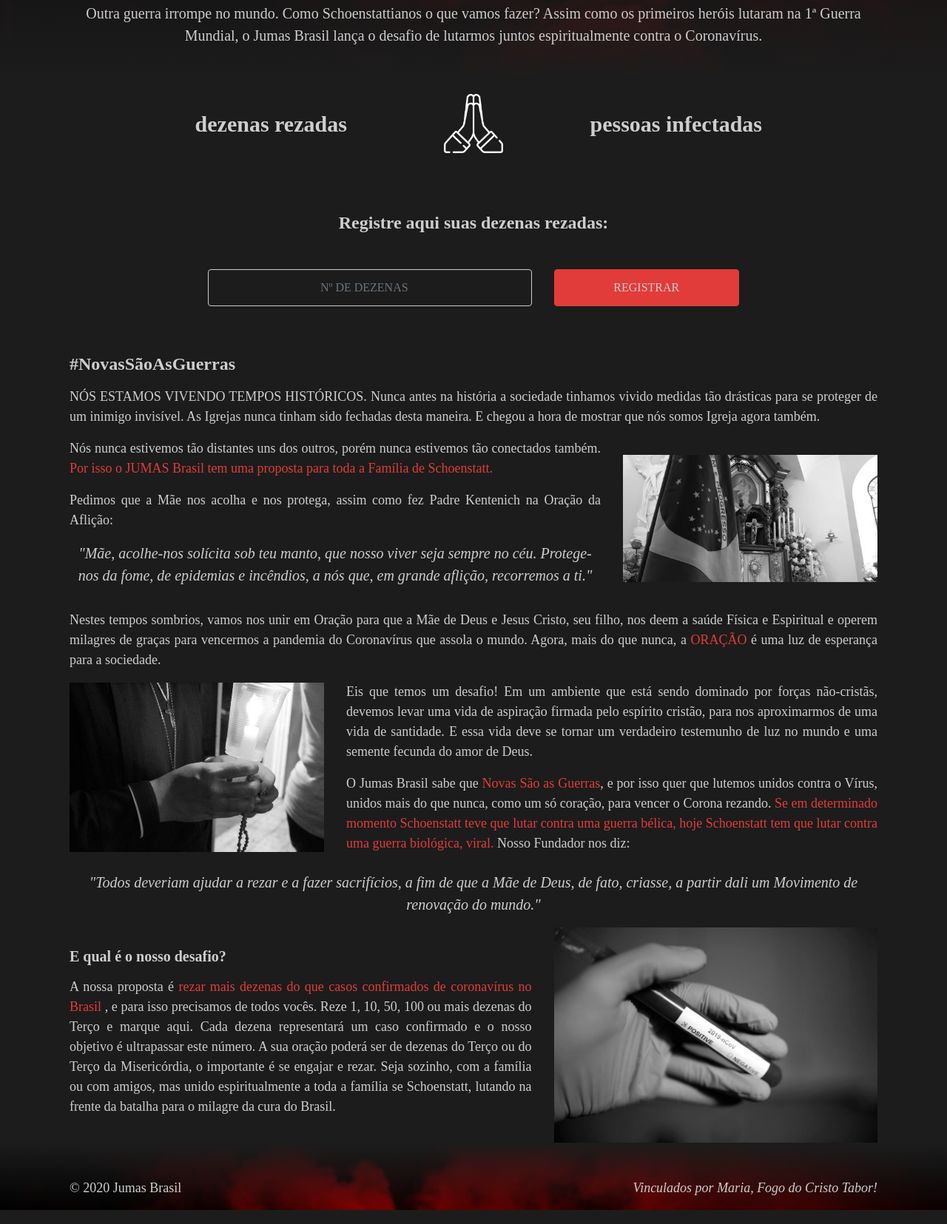
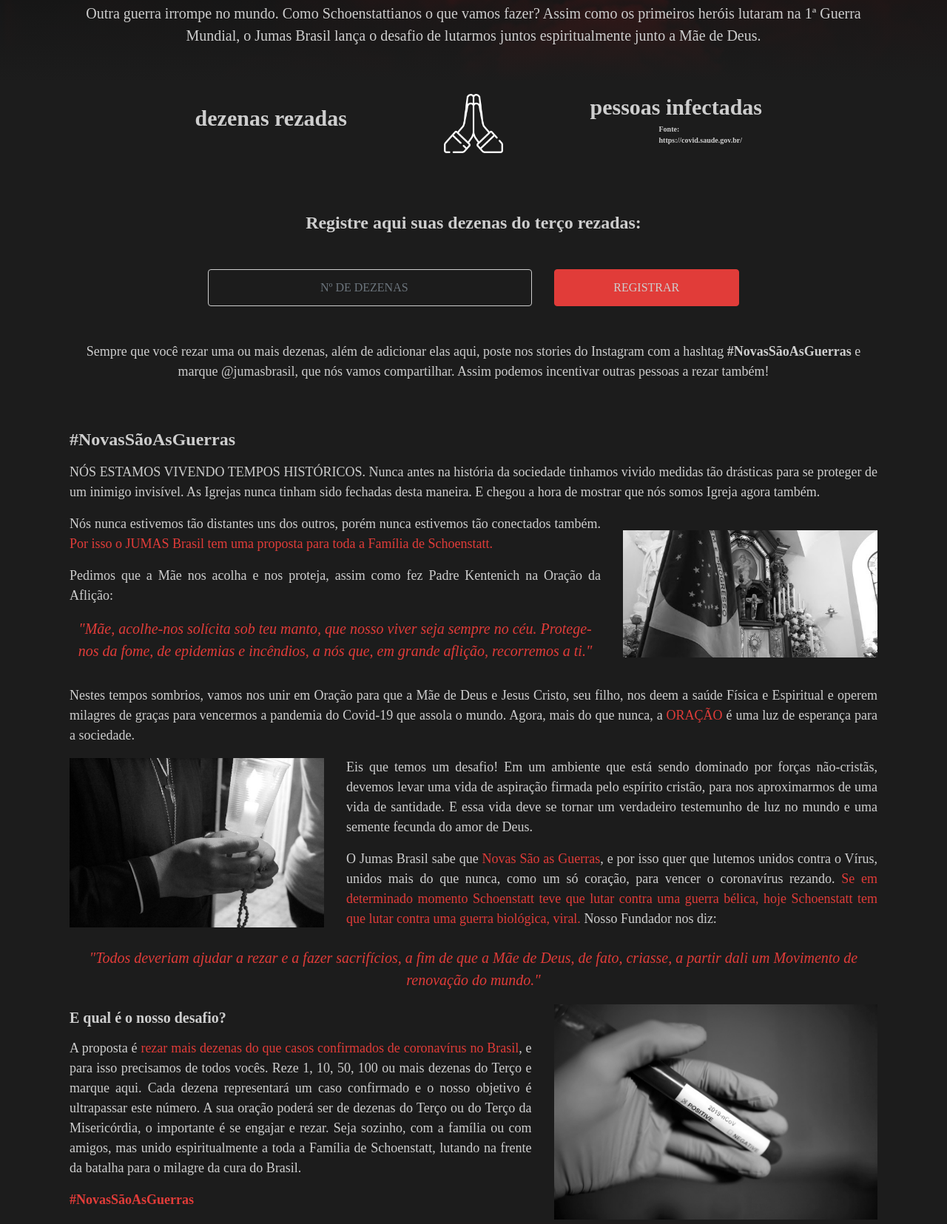
Before and after one commit to lucas-ssgomes/novasGuerras, a plain HTML site: page index.html in a window 1280 px wide. Shown: the part 397-2052 px from the top of the page at 74% size. Drawn offline with nearby package versions, Linux system fonts and the light colour scheme; no server answers; a web font is replaced by a local one.

Commit message:
ajustes de margem

```diff
--- a/index.html
+++ b/index.html
@@ -15,10 +15,10 @@
 
     <div class="header">
         <div class="container py-5">
-            <h1 class="font-weight-bold text-center">#NOVAS SÃO AS GUERRAS</h1>
+            <h1 class="font-weight-bold text-center">NOVAS SÃO AS GUERRAS</h1>
             <p class="subtitle text-center px-4 mt-3 mb-0">Outra guerra irrompe no mundo. Como Schoenstattianos o que vamos
                 fazer? Assim como os primeiros heróis lutaram na 1ª Guerra Mundial, o Jumas Brasil lança o desafio de
-                lutarmos juntos espiritualmente contra o Coronavírus. </p>
+                lutarmos juntos espiritualmente junto a Mãe de Deus. </p>
         </div>
     </div>
 
@@ -29,6 +29,7 @@
             <section class="d-flex flex-column justify-content-center align-items-center col-sm-5">
                 <span class="contagem-num text-red" id="qtd-dezenas"></span>
                 <span class="contagem-label">dezenas rezadas</h4>
+                    <p> </p>
             </section>
 
             <span class="image" class="d-flex justify-content-center align-items-center col-sm-2">
@@ -38,10 +39,11 @@
             <section class="d-flex flex-column justify-content-center align-items-center col-sm-5">
                 <span class="contagem-num text-red" id="qtd-corona"></span>
                 <span class="contagem-label">pessoas infectadas</h4>
+                <p class="fonte">Fonte: <a target="_blank" href="https://covid.saude.gov.br/">https://covid.saude.gov.br/</a></p>
             </section>
         </div>
 
-        <h2 class="font-weight-bold mt-5 pt-3 text-center">Registre aqui suas dezenas rezadas:</h2>
+        <h2 class="font-weight-bold mt-5 pt-3 text-center">Registre aqui suas dezenas do terço rezadas:</h2>
 
         <div class="row mt-5 justify-content-center">
             <div class="col-lg-5 col-md-6 col-sm-6 col-6">
@@ -54,9 +56,11 @@
 
         <span class="mt-3 d-block text-center" id="feedback"></span>
 
+        <span class="d-block mt-5 text-center">Sempre que você rezar uma ou mais dezenas, além de adicionar elas aqui, poste nos stories do Instagram com a hashtag <strong>#NovasSãoAsGuerras</strong> e marque <a target="_blank" href="https://www.instagram.com/jumasbrasil/">@jumasbrasil</a>, que nós vamos compartilhar. Assim podemos incentivar outras pessoas a rezar também!</span>
+
         <h2 class="font-weight-bold mt-5 pt-3">#NovasSãoAsGuerras</h2>
 
-        <p class="mt-3">NÓS ESTAMOS VIVENDO TEMPOS HISTÓRICOS. Nunca antes na história a sociedade tinhamos vivido
+        <p class="mt-3">NÓS ESTAMOS VIVENDO TEMPOS HISTÓRICOS. Nunca antes na história da sociedade tinhamos vivido
             medidas tão drásticas para se proteger de um inimigo invisível. As Igrejas nunca tinham sido fechadas desta
             maneira. E chegou a hora de mostrar que nós somos Igreja agora também.</p>
 
@@ -66,8 +70,8 @@
                     <span class="text-red">Por isso o JUMAS Brasil tem uma proposta para toda a Família de
                         Schoenstatt.
                     </span></p>
-                <p>Pedimos que a Mãe nos acolha e nos protega, assim como fez Padre Kentenich na Oração da Aflição:
-                    <blockquote class="blockquote text-center font-italic">"Mãe, acolhe-nos solícita sob teu manto,
+                <p>Pedimos que a Mãe nos acolha e nos proteja, assim como fez Padre Kentenich na Oração da Aflição:
+                    <blockquote class="blockquote text-center font-italic text-red">"Mãe, acolhe-nos solícita sob teu manto,
                         que nosso viver seja sempre no céu. Protege-nos da fome, de epidemias e incêndios, a nós que, em
                         grande aflição, recorremos a ti." </blockquote>
                 </p>
@@ -77,7 +81,7 @@
 
         <p class="mt-3">Nestes tempos sombrios, vamos nos unir em Oração para que a Mãe de Deus e Jesus Cristo, seu
             filho, nos deem a saúde Física e Espiritual e operem milagres de graças para vencermos a pandemia do
-            Coronavírus que assola o mundo. Agora, mais do que nunca, a <span class="text-red">ORAÇÃO</span> é uma
+            Covid-19 que assola o mundo. Agora, mais do que nunca, a <span class="text-red">ORAÇÃO</span> é uma
             luz de esperança para a sociedade.</p>
 
         <div class="row d-flex justify-content-center align-items-center">
@@ -90,14 +94,14 @@
 
                 <p>O Jumas Brasil sabe que <span class="text-red">Novas São as Guerras</span>, e por isso quer que
                     lutemos unidos contra o Vírus, unidos mais do que nunca, como um só coração, para vencer o
-                    Corona rezando.
+                    coronavírus rezando.
                     <span class="text-red">Se em determinado momento Schoenstatt teve que lutar contra uma guerra
                         bélica, hoje Schoenstatt tem que lutar contra uma guerra biológica, viral.</span> Nosso
                     Fundador nos diz: </p>
             </div>
         </div>
 
-        <blockquote class="blockquote text-center font-italic mt-2">"Todos deveriam ajudar a rezar e a fazer
+        <blockquote class="blockquote text-center font-italic mt-2 text-red">"Todos deveriam ajudar a rezar e a fazer
             sacrifícios, a fim de que a Mãe de Deus, de fato, criasse, a partir dali um Movimento de renovação do
             mundo." </blockquote>
 
@@ -106,17 +110,20 @@
             <div class="mt-2 col-xl-7 col-lg-6">
                 <h3 class="font-weight-bold">E qual é o nosso desafio?</h3>
 
-                <p class="mt-3">A nossa proposta é <span class="text-red"> rezar mais dezenas do que casos confirmados
-                        de coronavírus no Brasil </span>, e para isso precisamos de todos vocês. Reze 1, 10, 50, 100 ou
+                <p class="mt-3">A proposta é <span class="text-red"> rezar mais dezenas do que casos confirmados
+                        de coronavírus no Brasil</span>, e para isso precisamos de todos vocês. Reze 1, 10, 50, 100 ou
                     mais dezenas do Terço e marque aqui. Cada dezena representará um caso confirmado e o nosso objetivo
                     é ultrapassar este número. A sua oração poderá ser de dezenas do Terço ou do Terço da Misericórdia,
                     o importante é se engajar e rezar. Seja sozinho, com a família ou com amigos, mas unido
-                    espiritualmente a toda a família se Schoenstatt, lutando na frente da batalha para o milagre da cura
+                    espiritualmente a toda a Família de Schoenstatt, lutando na frente da batalha para o milagre da cura
                     do Brasil. </p>
+                    <strong><p class="text-red">#NovasSãoAsGuerras</p></strong>
             </div>
             <img class="col-xl-5 col-lg-6 img-text" src="./assets/img/teste-positivo.jpeg" alt="">
         </div>
+
     </div>
+
 
     <footer class="footer">
         <div class="container px-4 pt-5 pb-3">
--- a/main.css
+++ b/main.css
@@ -7,10 +7,11 @@ body {
     font-size: 18px;
 }
 
-.header {
-    background: linear-gradient(#1c1c1c00, #1c1c1c), url('assets/img/fundo.jpg');
-    background-repeat: no-repeat;
-    background-size: cover;
+a,
+a:hover,
+a:focus {
+    text-decoration: none;
+    color: #cecece;
 }
 
 h2 {
@@ -61,10 +62,11 @@ h1 {
     }
 }
 
-.cover {
-    padding: 0 1.5rem;
-  }
-
+.header {
+    background: linear-gradient(#1c1c1c00, #1c1c1c), url('assets/img/fundo.jpg');
+    background-repeat: no-repeat;
+    background-size: cover;
+}
 
 .text-red {
     color: #e13c39;
@@ -78,6 +80,11 @@ h1 {
     font-size: 25px;
 }
 
+.fonte {
+    font-size: 10px;
+    margin-left: 27%;
+}
+
 @media (min-width: 576px) {
     .contagem-num {
         font-size: 40px;
@@ -85,6 +92,10 @@ h1 {
 
     .contagem-label {
         font-size: 20px;
+    }
+
+    .fonte {
+        margin-left: 10%;
     }
 }
 
@@ -96,6 +107,10 @@ h1 {
     .contagem-label {
         font-size: 25px;
     }
+
+    .fonte {
+        margin-left: 28%;
+    }
 }
 
 @media (min-width: 992px) {
@@ -105,6 +120,10 @@ h1 {
 
     .contagem-label {
         font-size: 30px;
+    }
+
+    .fonte {
+        margin-left: 40%;
     }
 }
 
--- a/script.js
+++ b/script.js
@@ -6,9 +6,9 @@ function submitDezenas() {
   const dezenas = jQuery('#inputDezenas').val();
   if (dezenas < 1 || dezenas > 20) {
     jQuery('#inputDezenas').css("border-color", "#e13c39");
-    jQuery('#feedback').text("O número de dezenas deve estar entre 1 e 20.");
+    jQuery('#feedback').text("O número de dezenas deve estar entre 1 e 20. Se você rezou mais do que isso, insira separadamente os números!");
     jQuery('#feedback').css("color", "#e13c39");
-    jQuery('#feedback').delay(5000).fadeOut("normal", function () {
+    jQuery('#feedback').delay(8000).fadeOut("normal", function () {
       jQuery(this).text("");
       jQuery('#inputDezenas').css("border-color", "#cecece");
     });
@@ -30,7 +30,7 @@ function submitDezenas() {
         jQuery('#feedback').text("Dezenas registradas com sucesso!");
         jQuery('#feedback').css("color", "#4fc2a5");
 
-        jQuery('#feedback').delay(5000).fadeOut("normal", function () {
+        jQuery('#feedback').delay(8000).fadeOut("normal", function () {
           jQuery(this).text("");
         });
       },
```
